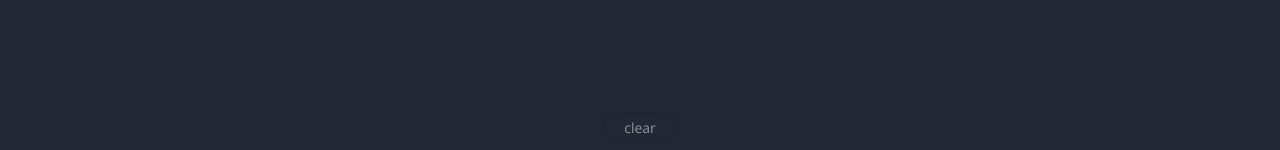
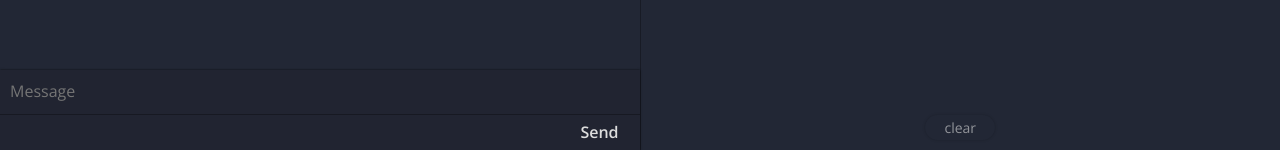
Before and after one commit to leonfoliveira/websocket-gui-client, a React (Create React App) app: page / in a window 1280 px wide. Shown: the part 650-800 px from the top of the page. Built offline with nearby package versions, Linux system fonts and the light colour scheme.

Commit message:
feat: add MessageEditor component

```diff
--- a/src/presentation/dashboard/components/connection-header/connection-header.module.scss
+++ b/src/presentation/dashboard/components/connection-header/connection-header.module.scss
@@ -5,7 +5,8 @@
   align-items: center;
   height: 50px;
   background-color: $c-background-dark;
-  box-shadow: 0 0 5px 0 $c-black;
+  box-shadow: 0 0 2px 0 rgba($c-black, 0.7);
+  z-index: 1;
 
   .status {
     height: 25px;
--- a/src/presentation/dashboard/components/index.ts
+++ b/src/presentation/dashboard/components/index.ts
@@ -1 +1,2 @@
 export { default as ConnectionHeader } from './connection-header/connection-header';
+export { default as MessageEditor } from './message-editor/message-editor';
--- /dev/null
+++ b/src/presentation/dashboard/components/message-editor/message-editor.module.scss
@@ -0,0 +1,42 @@
+@import '~@/presentation/styles/colors.scss';
+
+.editor {
+  background-color: $c-background-dark;
+  box-shadow: 0 0 2px 0 rgba($c-black, 0.7);
+  z-index: 1;
+
+  .input {
+    height: 45px;
+    width: 100%;
+    margin-bottom: -5px;
+    padding: 10px 10px;
+    border: 0;
+    border-bottom: 1px solid rgba($c-black, 0.3);
+    background-color: transparent;
+    font-size: 16px;
+    resize: none;
+  }
+
+  .footer {
+    display: flex;
+    justify-content: flex-end;
+
+    .submit {
+      width: 80px;
+      border: none;
+      background-color: transparent;
+      font-size: 16px;
+      font-weight: 600;
+      line-height: 35px;
+      cursor: pointer;
+
+      &:hover {
+        background-color: rgba($c-white, 0.05);
+      }
+
+      &:active {
+        background-color: rgba($c-white, 0.1);
+      }
+    }
+  }
+}
--- /dev/null
+++ b/src/presentation/dashboard/components/message-editor/message-editor.tsx
@@ -0,0 +1,16 @@
+import React from 'react';
+
+import styles from './message-editor.module.scss';
+
+const MessageEditor: React.FC = () => (
+  <form className={styles.editor}>
+    <textarea className={styles.input} placeholder="Message" />
+    <footer className={styles.footer}>
+      <button className={styles.submit} type="submit">
+        Send
+      </button>
+    </footer>
+  </form>
+);
+
+export default MessageEditor;
--- a/src/presentation/dashboard/dashboard.module.scss
+++ b/src/presentation/dashboard/dashboard.module.scss
@@ -7,15 +7,23 @@
 
   .content {
     flex: 1;
+    display: flex;
     background-color: $c-background;
     overflow: hidden;
 
     .sider {
+      flex: 1;
+      display: flex;
+      flex-direction: column;
       position: relative;
       height: 100%;
 
+      &:first-of-type {
+        border-right: 1px solid rgba($c-black, 0.3);
+      }
+
       .overflow {
-        height: 100%;
+        flex: 1;
         overflow: auto;
 
         .eventList {
--- a/src/presentation/dashboard/dashboard.tsx
+++ b/src/presentation/dashboard/dashboard.tsx
@@ -5,7 +5,7 @@ import { EventModel } from '@/domain/models';
 import { useUsecase } from '@/presentation/contexts';
 import { ConnectionStatus } from '@/presentation/helpers';
 
-import { ConnectionHeader } from './components';
+import { ConnectionHeader, MessageEditor } from './components';
 import styles from './dashboard.module.scss';
 
 const Dashboard: React.FC = () => {
@@ -63,6 +63,12 @@ const Dashboard: React.FC = () => {
       <div className={styles.content}>
         <div className={styles.sider}>
           <div className={styles.overflow}>
+            <ul className={styles.eventList} />
+          </div>
+          <MessageEditor />
+        </div>
+        <div className={styles.sider}>
+          <div className={styles.overflow}>
             <ul className={styles.eventList}>
               {events.map((event) => (
                 <li key={event.key} className={clsx(styles.event, styles[event.type])}>
```
